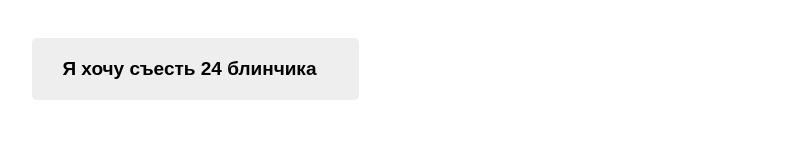
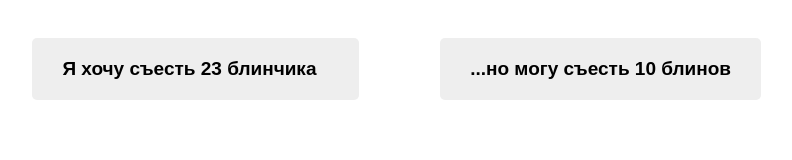
Before and after one commit to denistrator/counter, a website: page index.html in a window 1280 px wide. Shown: the whole page, without its empty margins (6-798 px from the left). Drawn offline with Linux system fonts and the light colour scheme.

Commit message:
reformat code; аdd ability to use several counters

```diff
--- a/index.html
+++ b/index.html
@@ -9,19 +9,30 @@
     <meta name="viewport" content="width=device-width, initial-scale=1">
     <link rel="stylesheet" href="css/normalize.min.css">
     <link rel="stylesheet" href="css/main.css">
-   <script>!function(e) { e.className = e.className.replace(/\bno-js\b/, "js") }(document.documentElement)</script>
+    <script>!function (e) {
+        e.className = e.className.replace(/\bno-js\b/, "js")
+    }(document.documentElement)</script>
 </head>
 
 <body>
 <h3 class="counter-wrap">
     Я хочу съесть
-        <span class="counter" data-min-delay="1" data-max-delay="1.5" data-direction="increase">19</span>
+    <span class="counter" data-min-delay="1" data-max-delay="2" data-direction="increase">19</span>
     <span class="counter-word"
           data-variants="блинчик, блинчика, блинчиков">блинчиков</span>
 </h3>
+<h3 class="counter-wrap">
+    ...но могу съесть
+    <span class="counter2" data-min-delay="2" data-max-delay="4" data-direction="increase">8</span>
+    <span class="counter-word"
+          data-variants="блин, блина, блинов">блинов</span>
+</h3>
 
-   <!-- <script src="//ajax.googleapis.com/ajax/libs/jquery/1.11.2/jquery.min.js"></script> -->
 <script src="js/main.js"></script>
+<script>
+    var myCounter = new Counter(".counter");
+    var myCounter2 = new Counter(".counter2");
+</script>
 </body>
 
 </html>
--- a/js/main.js
+++ b/js/main.js
@@ -1,12 +1,15 @@
-(function() {
-   var counter = document.querySelector(".counter");
+(function () {
+
+    Counter = function (container) {
+
+        var counter = document.querySelector(container);
 
         if (counter) {
             if (isNaN(counter.innerText)) {
                 console.log("Counter has incorrect value");
             }
 
-      var counterDecs = document.querySelector(".counter-word");
+            var counterDecs = counter.nextElementSibling;
             var minDelay = counter.getAttribute("data-min-delay");
             var maxDelay = counter.getAttribute("data-max-delay");
             var direction = counter.getAttribute("data-direction");
@@ -38,7 +41,7 @@
 
             setMaxWidth(counterDecs, arrValues);
             // find max width for elem based on array of possible values
-      window.onresize = function() {
+            window.onresize = function () {
                 setMaxWidth(counterDecs, arrValues);
             }
         }
@@ -79,7 +82,7 @@
             if (+elem.innerText === 0) {
                 counter.classList.add("zero-value");
             }
-      setTimeout(function() {
+            setTimeout(function () {
                 updateCounter(elem, minDelay, maxDelay);
             }, (getRandomNum(+minDelay, +maxDelay) * 1000));
         }
@@ -121,4 +124,6 @@
             rand = rand.toFixed(2);
             return rand;
         }
+
+    }
 })();
```
Lines whose indentation alone changed are shown as unchanged.
